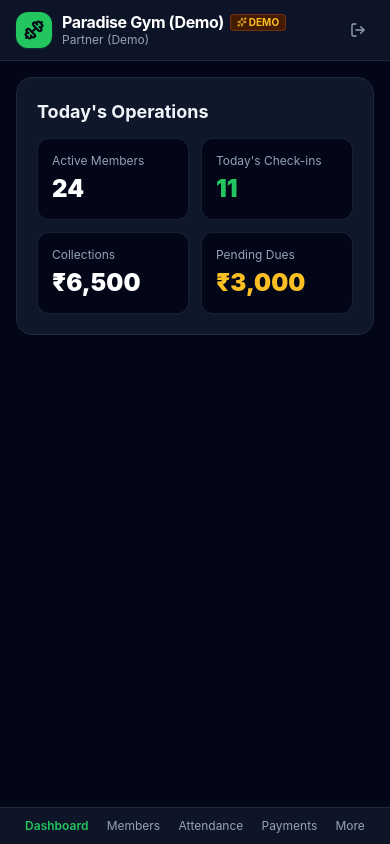
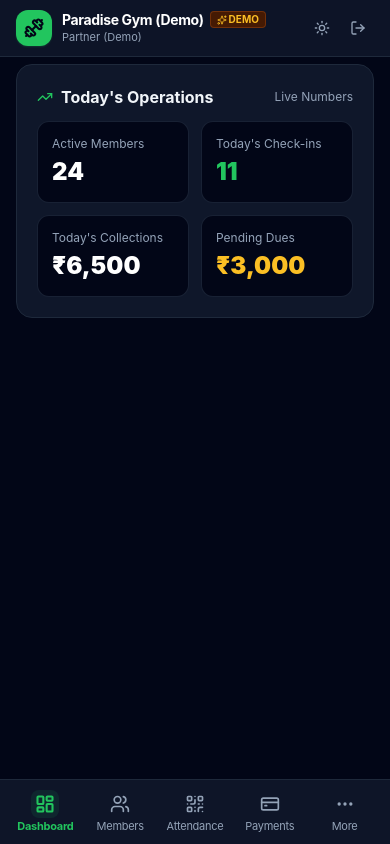
Before and after one commit to themysteriousi/Paradise-gym, a React (Vite) app: page / in a window 390 px wide. Both pictures are taken after a click on the button "Launch Instant Demo Mode (No Setup Needed)". Built offline with nearby package versions, Linux system fonts and the light colour scheme; no server answers.

Commit message:
feat(ui): add mobile-first app shell and navigation

```diff
--- a/src/App.tsx
+++ b/src/App.tsx
@@ -1,45 +1,19 @@
-import { Dumbbell, LogOut, Sparkles } from 'lucide-react';
 import AuthGuard from '@/components/auth/AuthGuard';
-import { useAuthStore } from '@/stores/authStore';
+import AppShell from '@/components/layout/AppShell';
+import { useUiStore } from '@/stores/uiStore';
+import { Users, QrCode, CreditCard, Settings, TrendingUp } from 'lucide-react';
 
-function AppContent() {
-  const { currentPartner, currentGym, isDemoMode, logout } = useAuthStore();
-
+function DashboardView() {
   return (
-    <div className="min-h-screen bg-slate-950 text-slate-100 flex flex-col justify-between">
-      {/* Header */}
-      <header className="px-4 py-3 bg-slate-900/90 backdrop-blur border-b border-slate-800 flex items-center justify-between sticky top-0 z-50">
-        <div className="flex items-center space-x-2.5">
-          <div className="bg-brand-500 p-2 rounded-xl text-slate-950 shadow-sm shadow-brand-500/20">
-            <Dumbbell className="w-5 h-5 stroke-[2.5]" />
+    <div className="space-y-4">
+      <div className="bg-slate-900 border border-slate-800 rounded-2xl p-5 space-y-3">
+        <div className="flex items-center justify-between">
+          <h2 className="text-base font-bold text-slate-100 flex items-center space-x-2">
+            <TrendingUp className="w-4 h-4 text-brand-500" />
+            <span>Today&apos;s Operations</span>
+          </h2>
+          <span className="text-xs text-slate-400">Live Numbers</span>
         </div>
-          <div>
-            <div className="flex items-center space-x-1.5">
-              <h1 className="font-bold text-base leading-tight tracking-tight text-white">{currentGym?.name || 'Paradise Gym'}</h1>
-              {isDemoMode && (
-                <span className="inline-flex items-center px-1.5 py-0.2 rounded text-[10px] font-bold bg-amber-950 text-amber-400 border border-amber-800/60">
-                  <Sparkles className="w-2.5 h-2.5 mr-0.5" /> DEMO
-                </span>
-              )}
-            </div>
-            <p className="text-xs text-slate-400">{currentPartner?.name || 'Partner'}</p>
-          </div>
-        </div>
-        <div className="flex items-center space-x-2">
-          <button
-            onClick={logout}
-            title="Log Out"
-            className="p-2 text-slate-400 hover:text-slate-100 hover:bg-slate-800 rounded-xl transition"
-          >
-            <LogOut className="w-4 h-4" />
-          </button>
-        </div>
-      </header>
-
-      {/* Main Content Area */}
-      <main className="flex-1 p-4 max-w-lg mx-auto w-full space-y-4">
-        <div className="bg-slate-900 border border-slate-800 rounded-2xl p-5 space-y-3">
-          <h2 className="text-lg font-bold text-slate-100">Today&apos;s Operations</h2>
         <div className="grid grid-cols-2 gap-3">
           <div className="bg-slate-950 p-3.5 rounded-xl border border-slate-800/80">
             <p className="text-xs text-slate-400">Active Members</p>
@@ -50,7 +24,7 @@ function AppContent() {
             <p className="text-2xl font-black text-brand-500 mt-1">11</p>
           </div>
           <div className="bg-slate-950 p-3.5 rounded-xl border border-slate-800/80">
-              <p className="text-xs text-slate-400">Collections</p>
+            <p className="text-xs text-slate-400">Today&apos;s Collections</p>
             <p className="text-2xl font-black text-white mt-1">₹6,500</p>
           </div>
           <div className="bg-slate-950 p-3.5 rounded-xl border border-slate-800/80">
@@ -59,24 +33,49 @@ function AppContent() {
           </div>
         </div>
       </div>
-      </main>
-
-      {/* Bottom Nav */}
-      <nav className="bg-slate-900/95 backdrop-blur border-t border-slate-800 px-4 py-2.5 flex justify-around items-center text-xs text-slate-400 sticky bottom-0">
-        <span className="text-brand-500 font-semibold">Dashboard</span>
-        <span>Members</span>
-        <span>Attendance</span>
-        <span>Payments</span>
-        <span>More</span>
-      </nav>
     </div>
   );
+}
+
+function PlaceholderView({ title, icon: Icon }: { title: string; icon: typeof Users }) {
+  return (
+    <div className="bg-slate-900 border border-slate-800 rounded-2xl p-8 text-center space-y-3">
+      <div className="inline-flex p-3 rounded-2xl bg-slate-800 text-brand-500 border border-slate-700/60">
+        <Icon className="w-6 h-6" />
+      </div>
+      <h3 className="text-lg font-bold text-white">{title}</h3>
+      <p className="text-xs text-slate-400 max-w-xs mx-auto">
+        Module scaffolded and ready for implementation in the next phase.
+      </p>
+    </div>
+  );
+}
+
+function MainContent() {
+  const activeTab = useUiStore((s) => s.activeTab);
+
+  switch (activeTab) {
+    case 'dashboard':
+      return <DashboardView />;
+    case 'members':
+      return <PlaceholderView title="Member Management" icon={Users} />;
+    case 'attendance':
+      return <PlaceholderView title="QR Attendance Scanner" icon={QrCode} />;
+    case 'payments':
+      return <PlaceholderView title="Payments & Collections" icon={CreditCard} />;
+    case 'more':
+      return <PlaceholderView title="Gym Settings & Reports" icon={Settings} />;
+    default:
+      return <DashboardView />;
+  }
 }
 
 export default function App() {
   return (
     <AuthGuard>
-      <AppContent />
+      <AppShell>
+        <MainContent />
+      </AppShell>
     </AuthGuard>
   );
 }
--- /dev/null
+++ b/src/components/layout/AppShell.tsx
@@ -0,0 +1,19 @@
+import { ReactNode } from 'react';
+import Header from './Header';
+import BottomNav from './BottomNav';
+
+interface AppShellProps {
+  children: ReactNode;
+}
+
+export default function AppShell({ children }: AppShellProps) {
+  return (
+    <div className="min-h-screen bg-slate-950 text-slate-100 flex flex-col justify-between">
+      <Header />
+      <main className="flex-1 max-w-lg mx-auto w-full pt-16 pb-20 px-4">
+        {children}
+      </main>
+      <BottomNav />
+    </div>
+  );
+}
--- /dev/null
+++ b/src/components/layout/BottomNav.tsx
@@ -0,0 +1,47 @@
+import { LayoutDashboard, Users, QrCode, CreditCard, MoreHorizontal } from 'lucide-react';
+import { useUiStore, NavTab } from '@/stores/uiStore';
+
+interface NavItem {
+  tab: NavTab;
+  label: string;
+  icon: typeof LayoutDashboard;
+}
+
+const NAV_ITEMS: NavItem[] = [
+  { tab: 'dashboard', label: 'Dashboard', icon: LayoutDashboard },
+  { tab: 'members', label: 'Members', icon: Users },
+  { tab: 'attendance', label: 'Attendance', icon: QrCode },
+  { tab: 'payments', label: 'Payments', icon: CreditCard },
+  { tab: 'more', label: 'More', icon: MoreHorizontal },
+];
+
+export default function BottomNav() {
+  const { activeTab, setActiveTab } = useUiStore();
+
+  return (
+    <nav className="fixed bottom-0 left-0 right-0 bg-slate-900/95 backdrop-blur-md border-t border-slate-800 z-40 safe-bottom">
+      <div className="max-w-lg mx-auto flex items-center justify-around px-2 py-1.5">
+        {NAV_ITEMS.map(({ tab, label, icon: Icon }) => {
+          const isActive = activeTab === tab;
+          return (
+            <button
+              key={tab}
+              onClick={() => setActiveTab(tab)}
+              className={`flex flex-col items-center justify-center flex-1 py-1 px-1 rounded-xl transition duration-150 min-h-[48px] ${
+                isActive
+                  ? 'text-brand-500 font-bold'
+                  : 'text-slate-400 hover:text-slate-200 active:scale-95'
+              }`}
+              aria-label={label}
+            >
+              <div className={`p-1 rounded-lg ${isActive ? 'bg-brand-500/10' : ''}`}>
+                <Icon className={`w-5 h-5 ${isActive ? 'stroke-[2.5]' : 'stroke-2'}`} />
+              </div>
+              <span className="text-[11px] leading-tight mt-0.5 tracking-tight">{label}</span>
+            </button>
+          );
+        })}
+      </div>
+    </nav>
+  );
+}
--- /dev/null
+++ b/src/components/layout/Header.tsx
@@ -0,0 +1,52 @@
+import { Dumbbell, LogOut, Moon, Sun, Sparkles } from 'lucide-react';
+import { useAuthStore } from '@/stores/authStore';
+import { useUiStore } from '@/stores/uiStore';
+
+export default function Header() {
+  const { currentGym, currentPartner, isDemoMode, logout } = useAuthStore();
+  const { theme, toggleTheme } = useUiStore();
+
+  return (
+    <header className="fixed top-0 left-0 right-0 bg-slate-900/90 backdrop-blur-md border-b border-slate-800 z-40">
+      <div className="max-w-lg mx-auto px-4 py-2.5 flex items-center justify-between">
+        {/* Gym Identity */}
+        <div className="flex items-center space-x-2.5">
+          <div className="bg-brand-500 p-2 rounded-xl text-slate-950 shadow-sm shadow-brand-500/20">
+            <Dumbbell className="w-5 h-5 stroke-[2.5]" />
+          </div>
+          <div>
+            <div className="flex items-center space-x-1.5">
+              <h1 className="font-bold text-sm leading-tight text-white tracking-tight">
+                {currentGym?.name || 'Paradise Gym'}
+              </h1>
+              {isDemoMode && (
+                <span className="inline-flex items-center px-1.5 py-0.2 rounded text-[10px] font-bold bg-amber-950 text-amber-400 border border-amber-800/60">
+                  <Sparkles className="w-2.5 h-2.5 mr-0.5" /> DEMO
+                </span>
+              )}
+            </div>
+            <p className="text-[11px] text-slate-400">{currentPartner?.name || 'Partner'}</p>
+          </div>
+        </div>
+
+        {/* Action Controls */}
+        <div className="flex items-center space-x-1">
+          <button
+            onClick={toggleTheme}
+            aria-label="Toggle Theme"
+            className="p-2 text-slate-400 hover:text-slate-100 hover:bg-slate-800 rounded-xl transition"
+          >
+            {theme === 'dark' ? <Sun className="w-4 h-4" /> : <Moon className="w-4 h-4" />}
+          </button>
+          <button
+            onClick={logout}
+            aria-label="Log Out"
+            className="p-2 text-slate-400 hover:text-red-400 hover:bg-slate-800 rounded-xl transition"
+          >
+            <LogOut className="w-4 h-4" />
+          </button>
+        </div>
+      </div>
+    </header>
+  );
+}
--- /dev/null
+++ b/src/stores/uiStore.ts
@@ -0,0 +1,39 @@
+import { create } from 'zustand';
+
+export type NavTab = 'dashboard' | 'members' | 'attendance' | 'payments' | 'more';
+export type ThemeMode = 'dark' | 'light';
+
+interface UiState {
+  activeTab: NavTab;
+  theme: ThemeMode;
+  setActiveTab: (tab: NavTab) => void;
+  setTheme: (theme: ThemeMode) => void;
+  toggleTheme: () => void;
+}
+
+export const useUiStore = create<UiState>((set) => ({
+  activeTab: 'dashboard',
+  theme: 'dark',
+
+  setActiveTab: (tab: NavTab) => set({ activeTab: tab }),
+
+  setTheme: (theme: ThemeMode) => {
+    if (theme === 'dark') {
+      document.documentElement.classList.add('dark');
+    } else {
+      document.documentElement.classList.remove('dark');
+    }
+    set({ theme });
+  },
+
+  toggleTheme: () =>
+    set((state) => {
+      const nextTheme = state.theme === 'dark' ? 'light' : 'dark';
+      if (nextTheme === 'dark') {
+        document.documentElement.classList.add('dark');
+      } else {
+        document.documentElement.classList.remove('dark');
+      }
+      return { theme: nextTheme };
+    }),
+}));
```
Also changed, not shown: 1 other file (tests, documents, lock files or other folders). Lines whose indentation alone changed are shown as unchanged.
